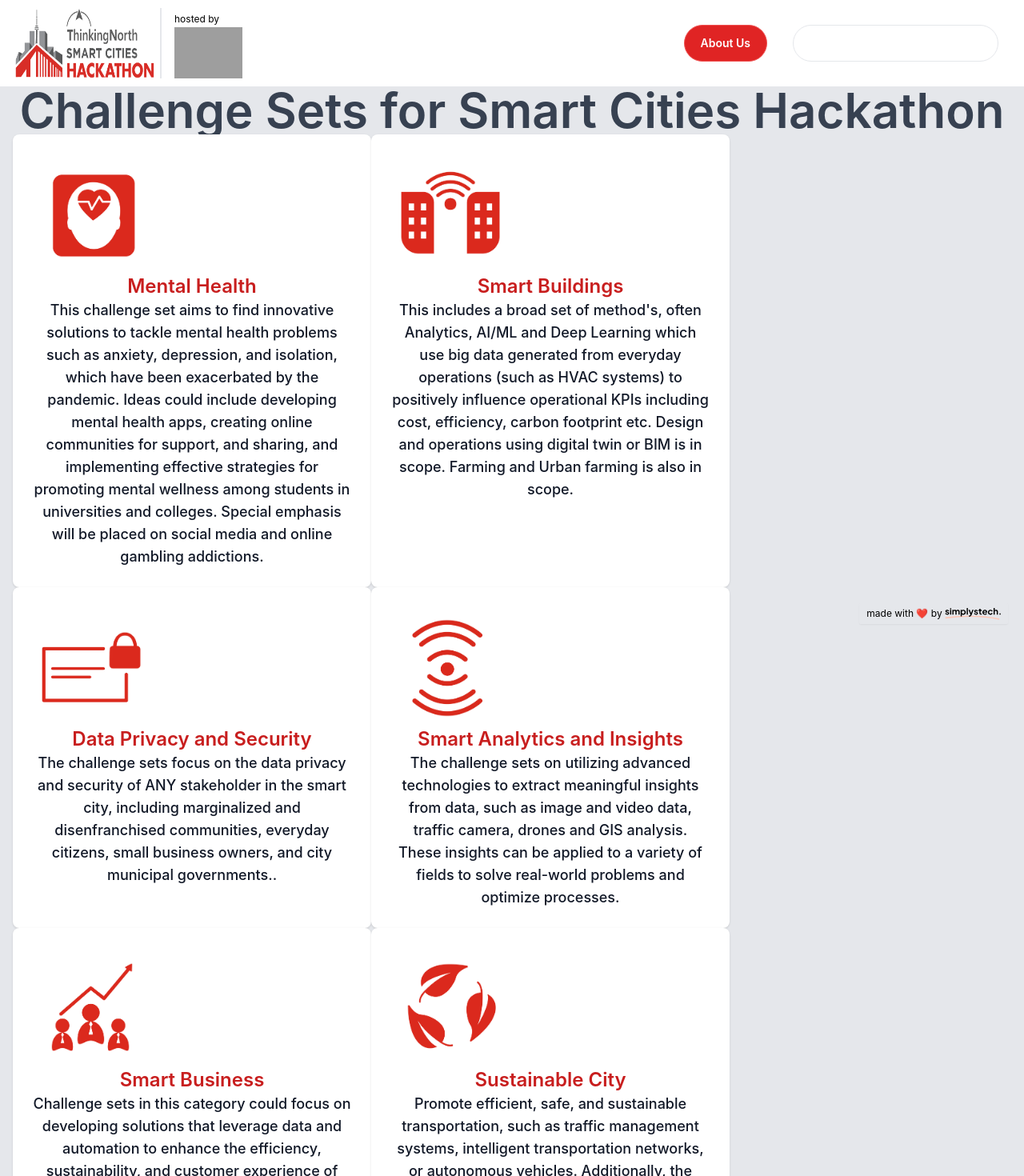
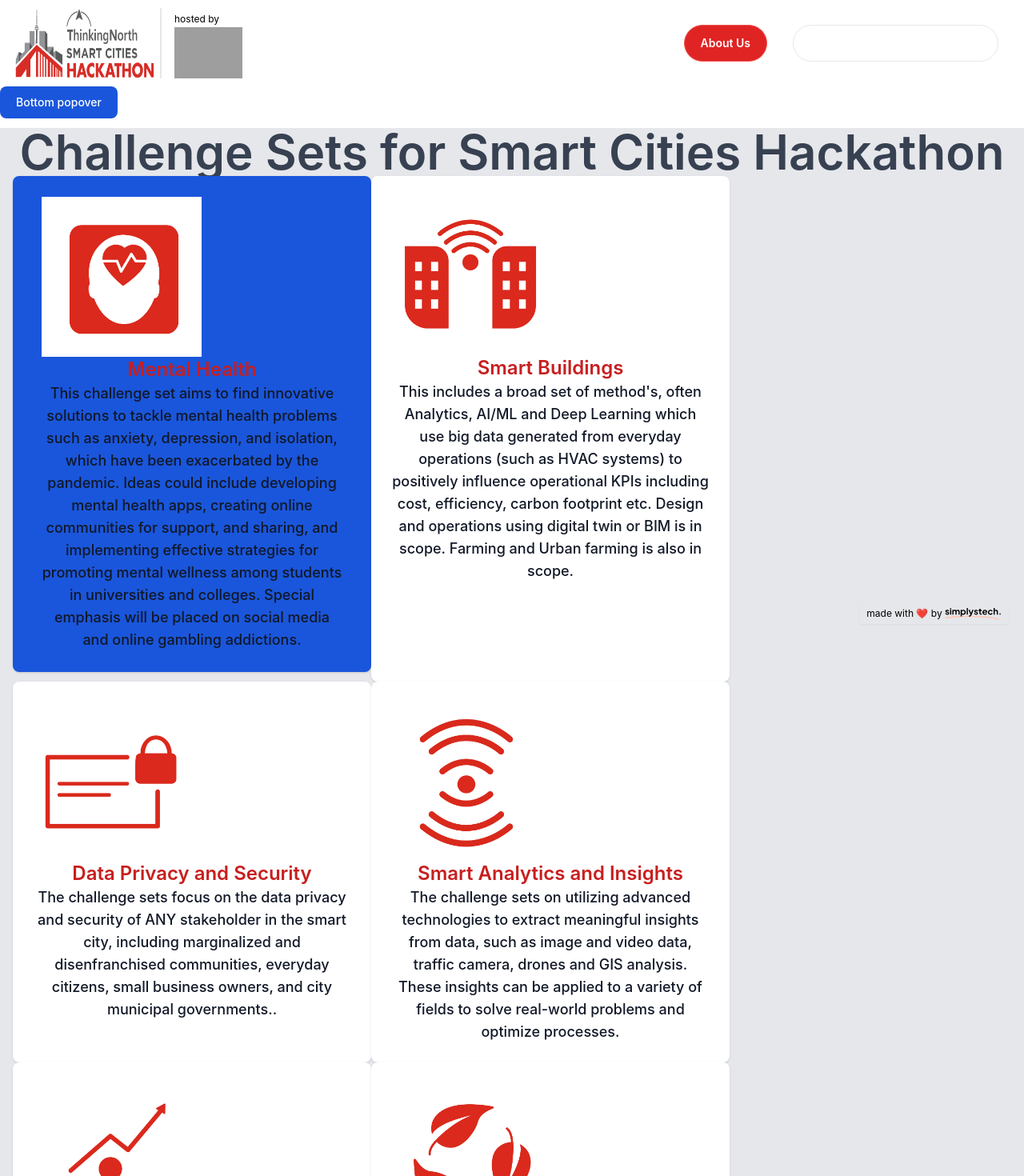
Before and after one commit to ksorathiya/seneca-hackathon-2023, a Next.js app: page /challengesets in a window 1280 px wide. Shown: the top 1470 px of the page at 80% size. Built offline with nearby package versions, Linux system fonts and the light colour scheme; grey boxes are pictures that could not be loaded.

Commit message:
need to delete these changes

```diff
--- a/pages/challengesets.js
+++ b/pages/challengesets.js
@@ -17,16 +17,29 @@ function Challenge(params) {
 
             {/* Challenge Sets */}
 
+            <button data-popover-target="popover-bottom" data-popover-placement="bottom" type="button" class="text-white mb-3 bg-blue-700 hover:bg-blue-800 focus:ring-4 focus:outline-none focus:ring-blue-300 font-medium rounded-lg text-sm px-5 py-2.5 text-center dark:bg-blue-600 dark:hover:bg-blue-700 dark:focus:ring-blue-800">Bottom popover</button>
+            <div data-popover id="popover-bottom" role="tooltip" class="absolute z-10 invisible inline-block w-64 text-sm font-light text-gray-500 transition-opacity duration-300 bg-white border border-gray-200 rounded-lg shadow-sm opacity-0 dark:text-gray-400 dark:border-gray-600 dark:bg-gray-800">
+                <div class="px-3 py-2 bg-gray-100 border-b border-gray-200 rounded-t-lg dark:border-gray-600 dark:bg-gray-700">
+                    <h3 class="font-semibold text-gray-900 dark:text-white">Popover bottom</h3>
+                </div>
+                <div class="px-3 py-2">
+                    <p>And here's some amazing content. It's very engaging. Right?</p>
+                </div>
+                <div data-popper-arrow></div>
+            </div>
+
+
+
             <section class="pt-28 pb-20 bg-gray-200 overflow-hidden">
                 <div class="container mx-auto px-4">
                     <h2 class="mb-20 font-heading font-sans font-semibold text-6xl sm:text-7xl text-gray-700 text-center">Challenge Sets for Smart Cities Hackathon</h2>
                     <div class="flex flex-wrap -m-4">
-                        <div class="w-full m-4 md:w-1/3 p-2 block max-w-md bg-white border border-gray-500 border-0 border-b-4 rounded-lg shadow hover:bg-gray-200">
+                        <div class="data-popover-target=popover-bottom" data-popover-placement="bottom" type="button" class="text-white mb-3 bg-blue-700 hover:bg-blue-800 focus:ring-4 focus:outline-none focus:ring-blue-300 font-medium rounded-lg text-sm px-5 py-2.5 text-center dark:bg-blue-600 dark:hover:bg-blue-700 dark:focus:ring-blue-800 w-full m-4 md:w-1/3 p-2 block max-w-md bg-white border border-gray-500 border-0 border-b-4 rounded-lg shadow hover:bg-gray-200">
                             <div class="md:max-w-md mx-auto text-center p-4">
-                            <Image
+                                <Image
                                     src="/assets/Mental health icon.jpg"
-                                    height={150}
-                                    width={150}
+                                    height={200}
+                                    width={200}
                                 />
                                 <p class="font-heading font-semibold text-2xl text-red-700">Mental Health</p>
                                 <p class="font-heading text-center font-medium text-lg text-gray-900">This challenge set aims to find innovative solutions to tackle mental health problems such as anxiety, depression, and isolation, which have been exacerbated by the pandemic. Ideas could include developing mental health apps, creating online communities for support, and sharing, and implementing effective strategies for promoting mental wellness among students in universities and colleges. Special emphasis will be placed on social media and online gambling addictions.</p>
@@ -34,10 +47,10 @@ function Challenge(params) {
                         </div>
                         <div class="w-full md:w-1/3 m-4 p-2 block max-w-md bg-white border border-gray-500 border-0 border-b-4 rounded-lg shadow hover:bg-gray-200">
                             <div class="md:max-w-md mx-auto text-center p-4">
-                            <Image
+                                <Image
                                     src="/assets/Smart buildings icon.jpg"
-                                    height={150}
-                                    width={150}
+                                    height={200}
+                                    width={200}
                                 />
                                 <p class="font-heading font-semibold text-2xl text-red-700">Smart Buildings</p>
                                 <p class="font-heading text-center font-medium text-lg text-gray-900">This includes a broad set of method's, often Analytics, AI/ML and Deep Learning which use big data generated from everyday operations (such as HVAC systems) to positively influence operational KPIs including cost, efficiency, carbon footprint etc. Design and operations using digital twin or BIM is in scope. Farming and Urban farming is also in scope.</p>
@@ -47,38 +60,38 @@ function Challenge(params) {
                             <div class="md:max-w-md mx-auto text-center p-4">
                                 <Image
                                     src="/assets/Data privacy icon.jpg"
-                                    height={150}
-                                    width={150}
+                                    height={200}
+                                    width={200}
                                 />
                                 <p class="font-heading font-semibold text-2xl text-red-700">Data Privacy and Security</p>
                                 <p class="font-heading text-center font-medium text-lg text-gray-900">The challenge sets focus on the data privacy and security of ANY stakeholder in the smart city, including marginalized and disenfranchised communities, everyday citizens, small business owners, and city municipal governments..</p>        </div>
                         </div>
                         <div class="w-full md:w-1/3 m-4 p-2 block max-w-md bg-white border border-gray-500 border-0 border-b-4 rounded-lg shadow hover:bg-gray-200">
                             <div class="md:max-w-md mx-auto text-center p-4">
-                            <Image
+                                <Image
                                     src="/assets/Smart Analysis.jpg"
-                                    height={150}
-                                    width={150}
+                                    height={200}
+                                    width={200}
                                 />
                                 <p class="font-heading font-semibold text-2xl text-red-700">Smart Analytics and Insights</p>
                                 <p class="font-heading text-center font-medium text-lg text-gray-900">The challenge sets on utilizing advanced technologies to extract meaningful insights from data, such as image and video data, traffic camera, drones and GIS analysis. These insights can be applied to a variety of fields to solve real-world problems and optimize processes.</p>        </div>
                         </div>
                         <div class="w-full md:w-1/3 m-4 p-2 block max-w-md bg-white border border-gray-500 border-0 border-b-4 rounded-lg shadow hover:bg-gray-200">
                             <div class="md:max-w-md mx-auto text-center p-4">
-                            <Image
+                                <Image
                                     src="/assets/Smart businesses icon.jpg"
-                                    height={150}
-                                    width={150}
+                                    height={200}
+                                    width={200}
                                 />
                                 <p class="font-heading font-semibold text-2xl text-red-700">Smart Business</p>
                                 <p class="font-heading text-center font-medium text-lg text-gray-900">Challenge sets in this category could focus on developing solutions that leverage data and automation to enhance the efficiency, sustainability, and customer experience of businesses in smart cities, such as food order delivery services, ride-sharing platforms, carpooling apps, personal service scheduling, last-mile logistics.</p>        </div>
                         </div>
                         <div class="w-full md:w-1/3 m-4 p-2 block max-w-md bg-white border border-gray-500 border-0 border-b-4 rounded-lg shadow hover:bg-gray-200">
                             <div class="md:max-w-md mx-auto text-center p-4">
-                            <Image
+                                <Image
                                     src="/assets/Sustainable city icon.jpg"
-                                    height={150}
-                                    width={150}
+                                    height={200}
+                                    width={200}
                                 />
                                 <p class="font-heading font-semibold text-2xl text-red-700">Sustainable City</p>
                                 <p class="font-heading text-center font-medium text-lg text-gray-900">Promote efficient, safe, and sustainable transportation, such as traffic management systems, intelligent transportation networks, or autonomous vehicles. Additionally, the challenge includes sets that address environmental concerns, such as preserving natural heritage, reducing waste and loss, and promoting sustainable living. Participants are also encouraged to create solutions that improve the quality of life for young families in smart cities, such as child care and safety and family-friendly public spaces.</p>        </div>
```
